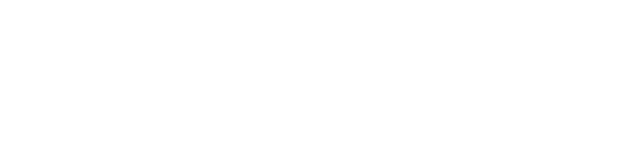
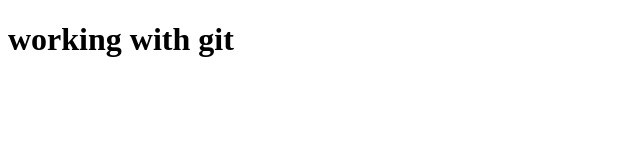
Before and after one commit to VARUN-SINGH-LATWAL/latwal, a plain HTML site: page chack.html in a window 1280 px wide. Shown: the whole page, without its empty margins (0-640 px from the left). Drawn offline with Linux system fonts and the light colour scheme.

Commit message:
checking this is working or not

```diff
--- a/chack.html
+++ b/chack.html
@@ -6,6 +6,6 @@
     <title>Document</title>
 </head>
 <body>
-
+    <h1>working with git</h1>
 </body>
 </html>
```
